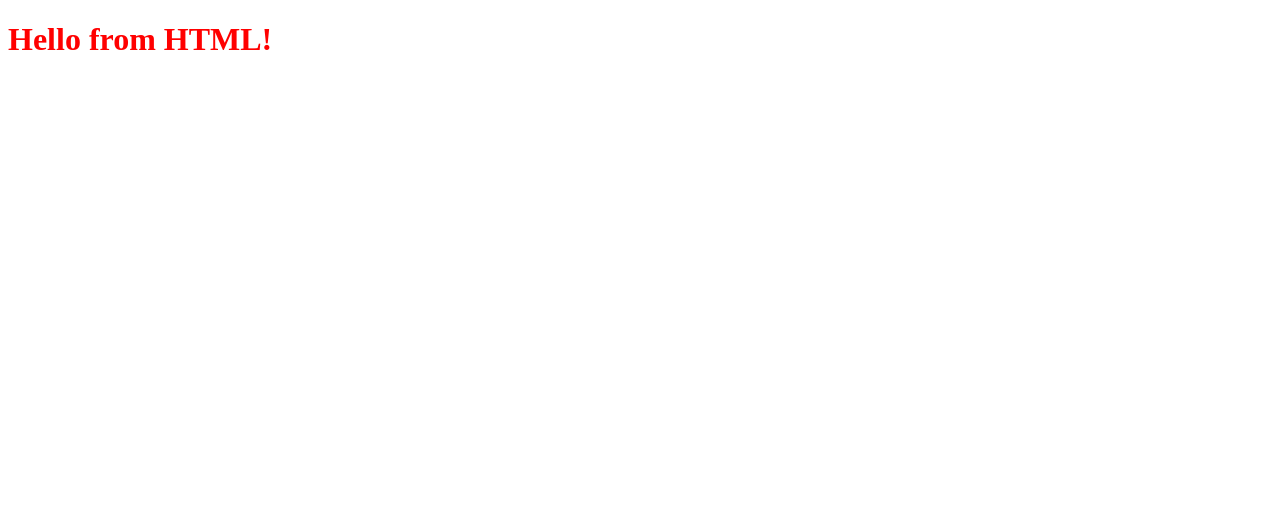
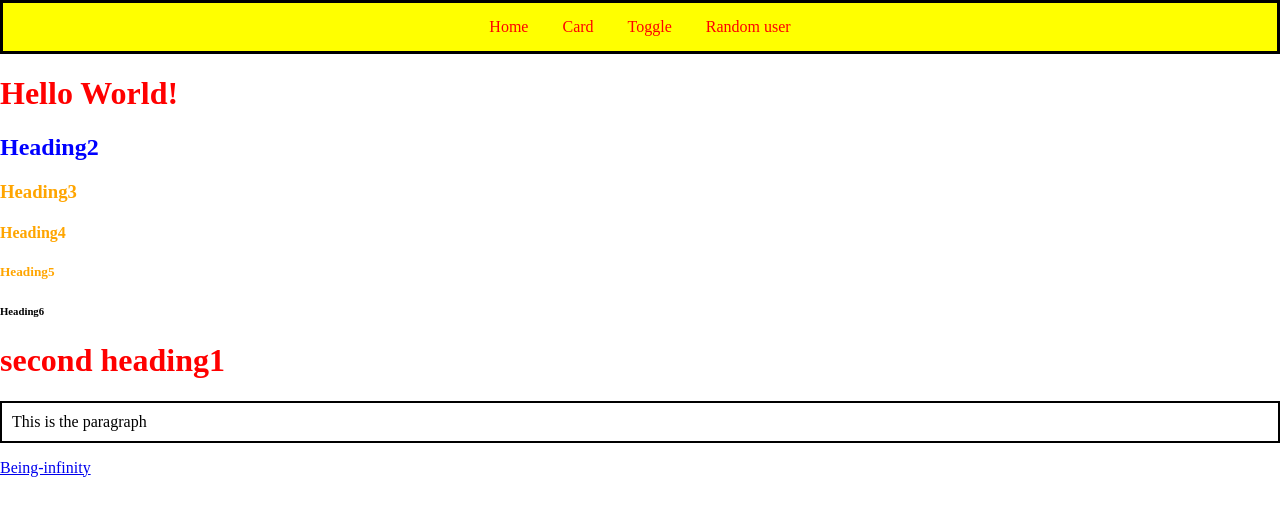
Before and after one commit to lasya-cmd/autosuggest, a website: page frontend/index.html in a window 1280 px wide. Drawn offline with Linux system fonts and the light colour scheme.

Commit message:
created navbar

```diff
--- a/frontend/css/index.css
+++ b/frontend/css/index.css
@@ -1,3 +1,39 @@
 h1 {
     color : red;
 }
+
+#Heading2 {
+     color:blue;
+}
+
+.Heading {
+     color:orange;
+}
+
+.para {
+    border: 2px;
+    border-color: black;
+    border-style: solid;
+    padding: 10px;
+}
+
+.Navbar {
+    border: 3px;
+    border-style: solid;
+    border-color: black;
+    padding: 15px;
+    background-color: yellow;
+    text-align: center;
+}
+.Navbar a {
+    color:red;
+    padding:15px;
+    text-decoration: none;
+}
+.Navbar a:hover {
+     background-color: rgb(221, 158, 158);
+
+}
+body {
+    margin: 0px;
+}
--- a/frontend/index.html
+++ b/frontend/index.html
@@ -8,7 +8,23 @@
        <link rel="stylesheet" href="css/index.css">
     </head>
     <body>
-        <h1>Hello from HTML!</h1>
+        <div class="Navbar">
+            <a href="">Home</a>
+            <a href="">Card</a>
+            <a href="">Toggle</a>
+            <a href="">Random user</a>
+        </div>
+        <h1>Hello World!</h1>
+        <h2 id="Heading2"> Heading2</h2>
+        <h3 class="Heading"> Heading3</h3>
+        <h4 class="Heading"> Heading4</h4>
+        <h5 class="Heading"> Heading5</h5>
+        <h6> Heading6</h6>
+        <h1> second heading1</h1>
+
+        <p class="para"> This is the paragraph</p>
+        <a href="https://www.being-infinity.com/">Being-infinity</a>
+         <p></p>
      <script src="js/index.js"></script>
     </body>
 </html>
```
